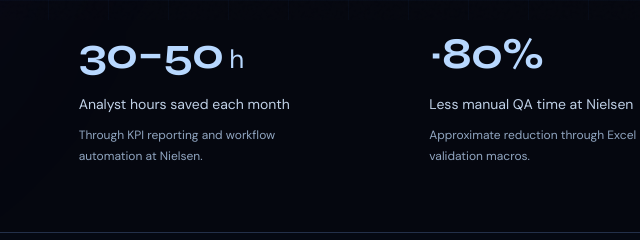
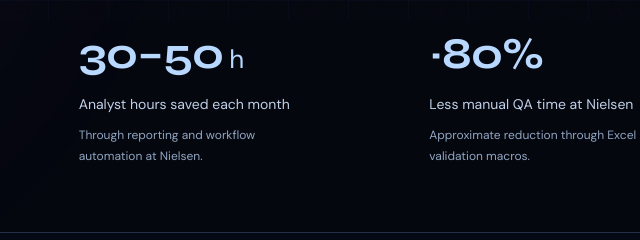
Before and after one commit to Kirtibhanu07/Kirtibhanu07.github.io, a plain HTML site: page index.html in a window 1280 px wide. Shown: the part 780-1020 px from the top of the page, 372-1012 px from the left. Drawn offline with nearby package versions, Linux system fonts and the light colour scheme; animation ran at ten frames a second; a web font is replaced by a local one.

Commit message:
Update index.html

```diff
--- a/index.html
+++ b/index.html
@@ -375,7 +375,7 @@
   </h1>
   <div class="hero-sub"><p>I’m a Data Analyst II at Nielsen, with 4+ years of experience across sports media analytics, e-commerce, EdTech and SaaS. I analyse audience, broadcast and brand-exposure data to help teams understand campaign performance and make informed business decisions.</p><p>Using Python, SQL, Excel, Power BI and Tableau, I build KPI dashboards, automate recurring reports and improve data quality. My work brings together clear reporting, reliable workflows and practical analysis—so stakeholders can spend less time collecting data and more time acting on it.</p></div>
   <div class="hero-cta"><a href="#projects" class="btn btn-primary">Explore projects <span>↓</span></a><a href="mailto:kirtib.bhanu39@gmail.com?subject=R%C3%A9sum%C3%A9%20request" class="btn btn-ghost">Request résumé ↗</a></div>
-  <div class="hero-stats"><div><strong><span data-count="4">4</span>+</strong><small>Years in data & analytics</small><p class="stat-context">Across sports media, e-commerce, EdTech and SaaS.</p></div><div><strong><span data-count="30">30</span>–<span data-count="50">50</span><em> h</em></strong><small>Analyst hours saved each month</small><p class="stat-context">Through KPI reporting and workflow automation at Nielsen.</p></div><div><strong>~<span data-count="80">80</span>%</strong><small>Less manual QA time at Nielsen</small><p class="stat-context">Approximate reduction through Excel validation macros.</p></div></div>
+  <div class="hero-stats"><div><strong><span data-count="4">4</span>+</strong><small>Years in data & analytics</small><p class="stat-context">Across sports media, e-commerce, EdTech and SaaS.</p></div><div><strong><span data-count="30">30</span>–<span data-count="50">50</span><em> h</em></strong><small>Analyst hours saved each month</small><p class="stat-context">Through reporting and workflow automation at Nielsen.</p></div><div><strong>~<span data-count="80">80</span>%</strong><small>Less manual QA time at Nielsen</small><p class="stat-context">Approximate reduction through Excel validation macros.</p></div></div>
 
 </div>
 
```
